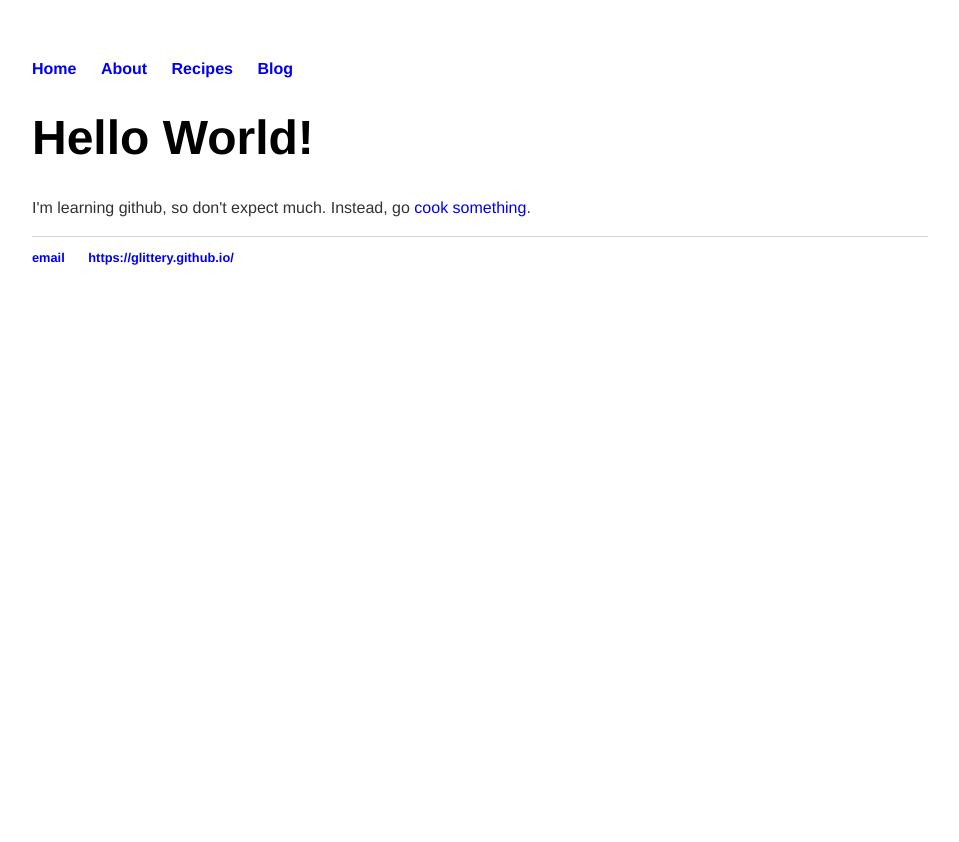
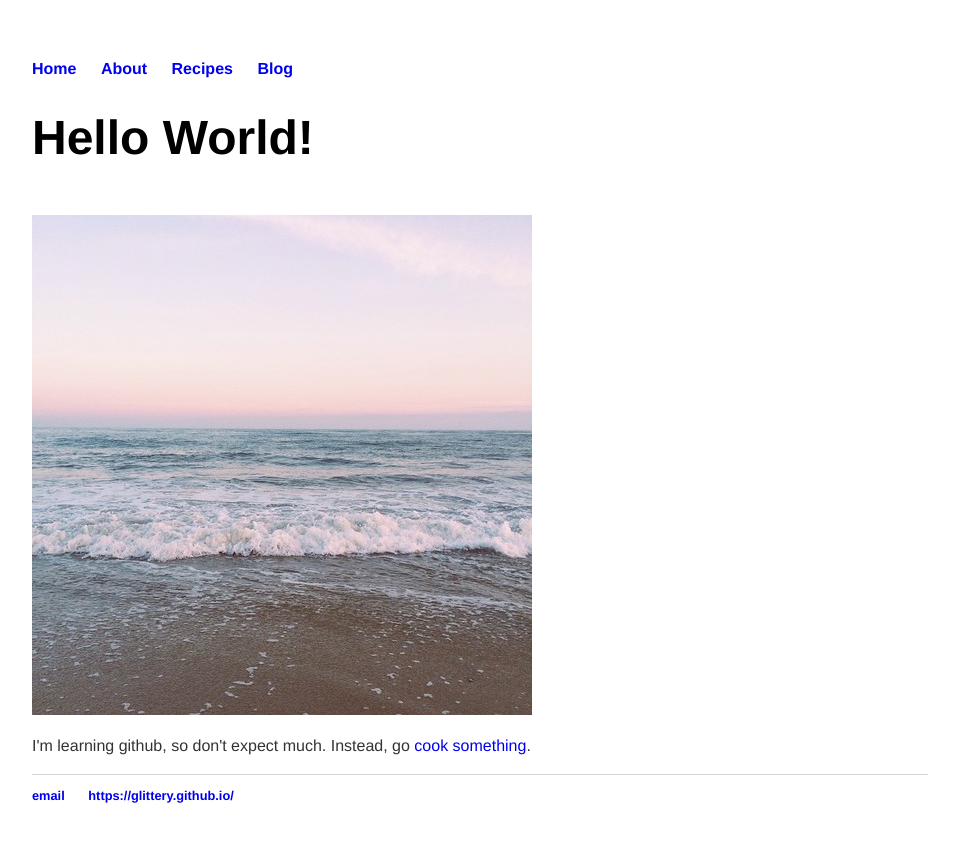
Before and after one commit to glittery/glittery.github.io, a Jekyll site: the page built from index.html, in a window 1280 px wide. Shown: the top 842 px of the page, without its empty margins (160-1119 px from the left). Built offline with Jekyll 4.4.1, drawn with Linux system fonts in a browser that asks for light colours.

Commit message:
Update index.html

```diff
--- a/index.html
+++ b/index.html
@@ -4,5 +4,7 @@ title: all that glitters is not gold
 ---
 <div class="blurb">
 	<h1>Hello World!</h1>
+	<br>
+	<img src="images/hamptons.jpg" alt="hi" class="inline">
 	<p>I'm learning github, so don't expect much. Instead, go <a href="/recipes">cook something</a>.</p>
 </div><!-- /.blurb -->
```
